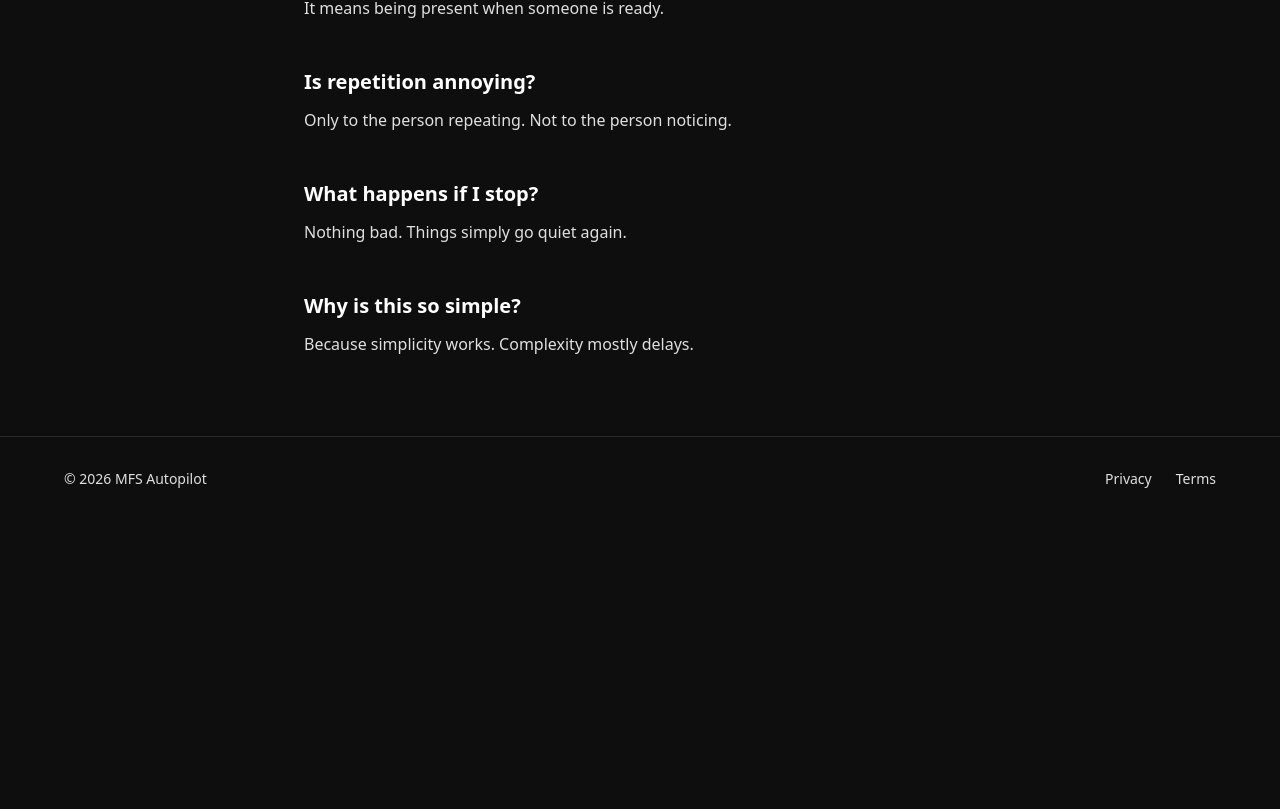
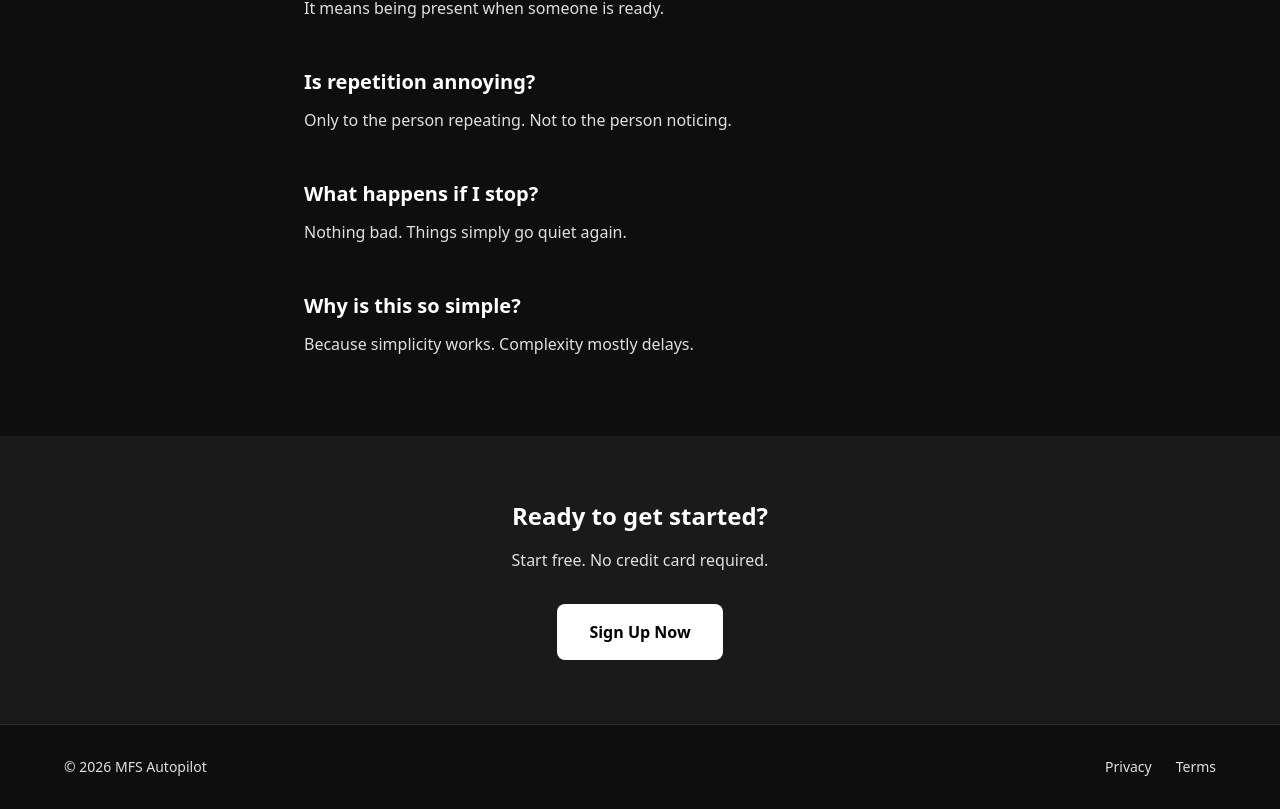
Before and after one commit to Eddiebm/MFS-Autopilot, a React (Vite) app: page /faq in a window 1280 px wide. Shown: the part 973-1782 px from the top of the page. Before the commit the page ends 1494 px from the top, so only its background shows below. Built offline with nearby package versions, Linux system fonts and the light colour scheme.

Commit message:
Add signup links where signup is mentioned

```diff
--- a/src/pages/FAQ.tsx
+++ b/src/pages/FAQ.tsx
@@ -46,6 +46,20 @@ export function FAQ() {
         </div>
       </section>
 
+      {/* CTA */}
+      <section className="px-6 py-16 bg-[#1a1a1a]">
+        <div className="max-w-2xl mx-auto text-center">
+          <h2 className="text-2xl font-semibold text-white mb-4">Ready to get started?</h2>
+          <p className="text-[#e0e0e0] mb-8">Start free. No credit card required.</p>
+          <Link
+            to="/signup"
+            className="inline-block px-8 py-4 bg-white text-black font-semibold rounded-lg hover:bg-gray-200 transition-colors"
+          >
+            Sign Up Now
+          </Link>
+        </div>
+      </section>
+
       <footer className="px-6 py-8 border-t border-[#2a2a2a]">
         <div className="max-w-6xl mx-auto flex items-center justify-between text-[#e0e0e0] text-sm">
           <span>&copy; 2026 MFS Autopilot</span>
--- a/src/pages/HowItWorks.tsx
+++ b/src/pages/HowItWorks.tsx
@@ -9,6 +9,7 @@ const steps = [
     time: '30 seconds',
     description: 'Create your account with just an email.',
     whatYouSee: 'A simple form. No credit card. No hoops.',
+    link: '/signup',
   },
   {
     number: 2,
@@ -70,7 +71,7 @@ export function HowItWorks() {
       {/* Steps */}
       <section className="px-6 pb-20">
         <div className="max-w-3xl mx-auto space-y-8">
-          {steps.map(({ number, icon: Icon, title, time, description, whatYouSee }) => (
+          {steps.map(({ number, icon: Icon, title, time, description, whatYouSee, link }) => (
             <div
               key={number}
               className="bg-[#1a1a1a] border border-[#2a2a2a] rounded-2xl p-8 flex gap-6"
@@ -88,7 +89,11 @@ export function HowItWorks() {
               {/* Content */}
               <div className="flex-1">
                 <div className="flex items-center gap-3 mb-2">
-                  <h3 className="text-xl font-semibold text-white">{title}</h3>
+                  {link ? (
+                    <Link to={link} className="text-xl font-semibold text-white hover:underline">{title} →</Link>
+                  ) : (
+                    <h3 className="text-xl font-semibold text-white">{title}</h3>
+                  )}
                   <span className="text-xs bg-white/10 text-[#e0e0e0] px-2 py-1 rounded-full">
                     {time}
                   </span>
```
